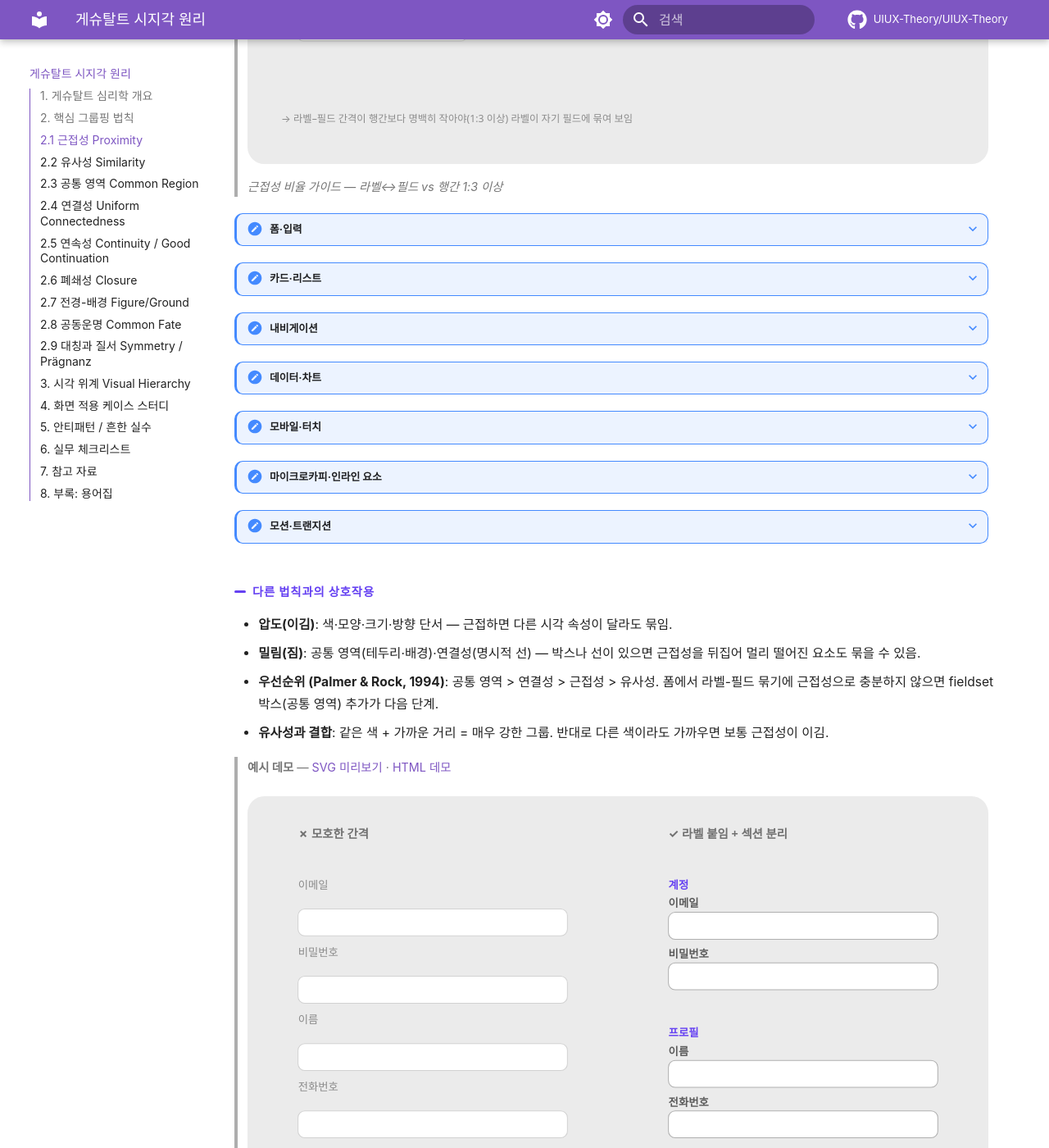
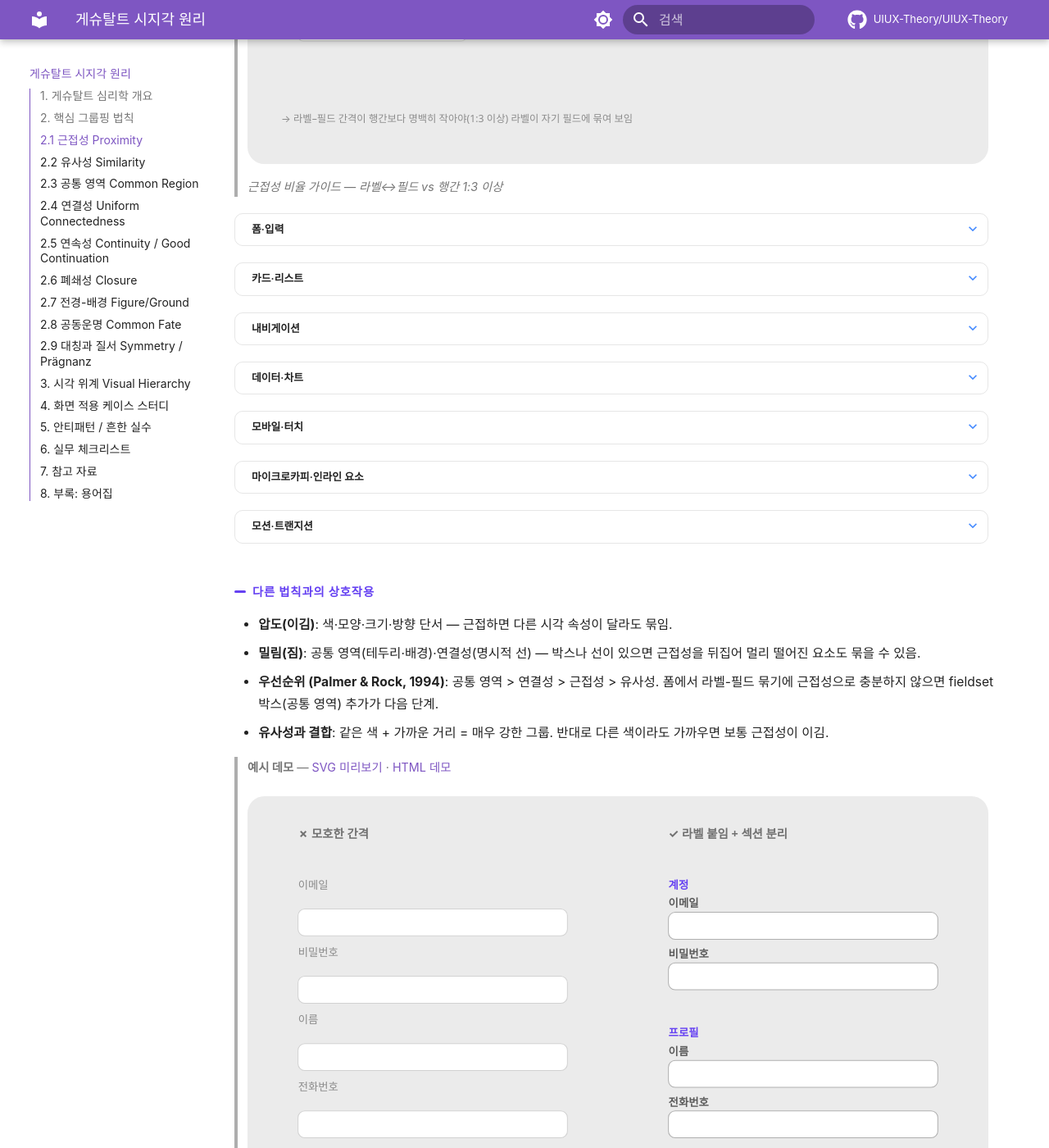
Before and after one commit to UIUX-Theory/UIUX-Theory, an MkDocs documentation site: the page built from docs/index.md, in a window 1280 px wide and 1400 px high, scrolled down 3292 px. Shown: the whole window at 82% size. Built offline with MkDocs 1.6.1 and Material for MkDocs 9.7.7, drawn with Linux system fonts in a browser that asks for light colours; some web fonts are replaced; comment, search, counter and statistics services are not loaded.

Commit message:
Quiet the spec/reference accordions
Replace Material's blue-tinted note/info styling on these collapsibles
with a neutral 1px border, transparent background, no colored icon —
they're scaffolding, not callouts.

https://claude.ai/code/session_01JtkCJDHJJK4VoGAumcxdR2

```diff
--- a/docs/assets/extra.css
+++ b/docs/assets/extra.css
@@ -73,15 +73,29 @@
   background: #9F87F8;
 }
 
-/* ---------- Collapsible spec lists ---------- */
+/* ---------- Collapsible spec lists: neutral, quiet ---------- */
 .md-typeset details.note,
 .md-typeset details.info {
   max-width: 46rem;
+  border: 1px solid rgba(128, 128, 128, 0.20);
   border-radius: 10px;
-  border-left-width: 3px;
+  box-shadow: none;
+  background: transparent;
 }
-.md-typeset details > summary {
-  font-weight: 700;
+/* Drop the colored icon and tinted header */
+.md-typeset details.note > summary,
+.md-typeset details.info > summary {
+  background: transparent;
+  font-weight: 600;
+  color: var(--md-default-fg-color);
+}
+.md-typeset details.note > summary::before,
+.md-typeset details.info > summary::before {
+  display: none;
+}
+.md-typeset details.note > summary,
+.md-typeset details.info > summary {
+  padding-left: 1rem;
 }
 /* Chevron: down when collapsed, up when expanded */
 .md-typeset details > summary::after {
@@ -89,6 +103,9 @@
 }
 .md-typeset details[open] > summary::after {
   transform: rotate(-90deg);
+}
+.md-typeset details li {
+  font-size: 0.95em;
 }
 .md-typeset details li {
   font-size: 0.95em;
```
